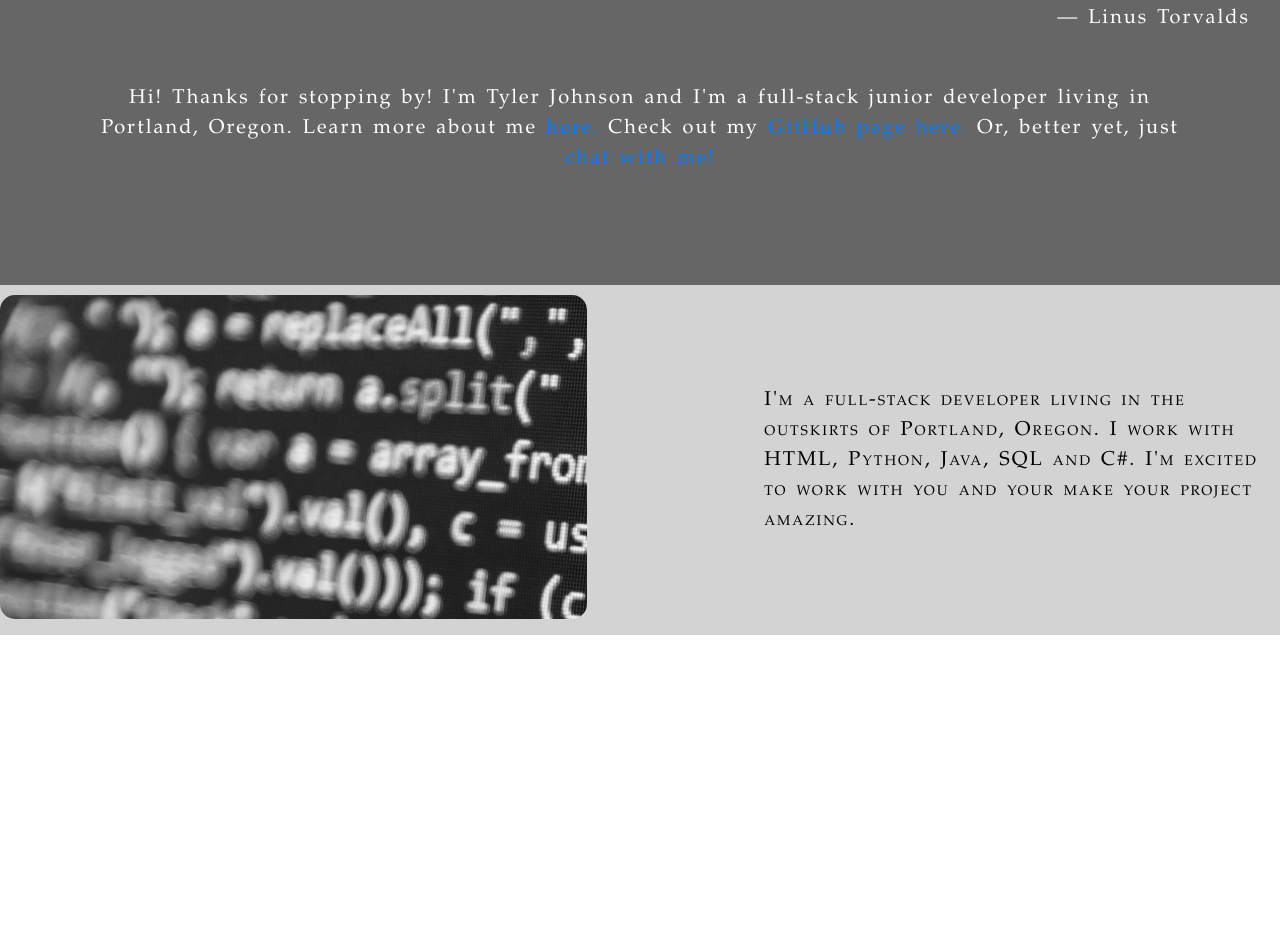
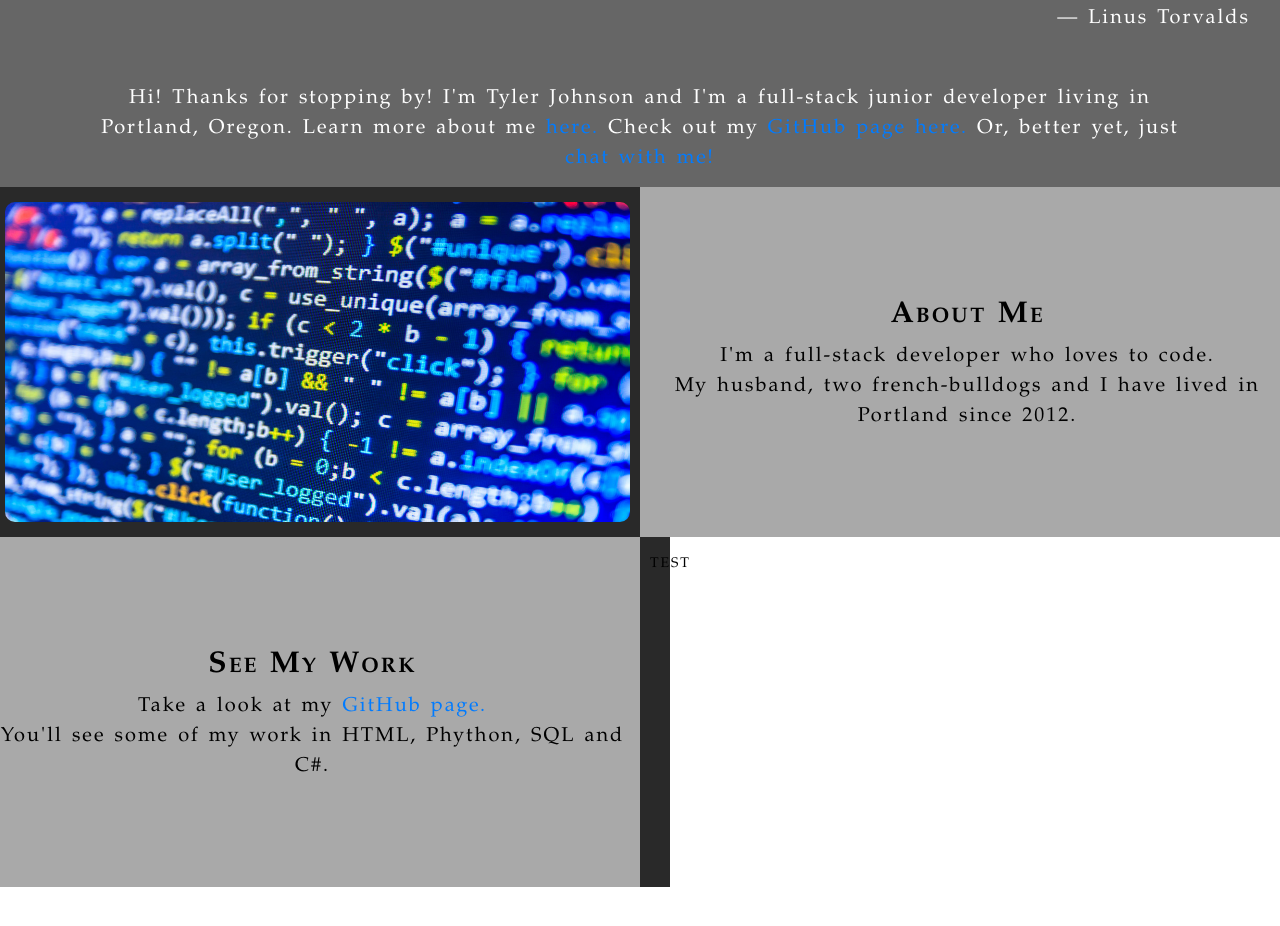
Before and after one commit to tjohnson139/Portfolio, a plain HTML site: page Index.html in a window 1280 px wide. Shown: the part 438-1364 px from the top of the page. After the commit the page ends 1325 px from the top, so only its background shows below. Drawn offline with nearby package versions, Linux system fonts and the light colour scheme.

Commit message:
about column in place

```diff
--- a/Index.html
+++ b/Index.html
@@ -20,7 +20,7 @@
     <nav class="navbar navbar-expand-lg navbar-light">
         <div class="navbar-nav">
             <a class="nav-item nav-link active" href="#home">Home</a>
-            <a class="nav-item nav-link active" href="#">About</a>
+            <a class="nav-item nav-link active" href="#about">About</a>
             <a class="nav-item nav-link active" href="https://github.com/tjohnson139" target="_blank">GitHub</a>
             <a class="nav-item nav-link active" href="#">Contact</a>
         </div>
@@ -62,22 +62,38 @@
 
     <!--ABOUT SECTION-->
 
-    <div class="about_me">
-      <div class="row">
-        <div class="col-7">
+    <div class= "row" id="about">
       <div class="col_1">
-              <img src="./images/code.jpg" alt="coding">
+        <img src="./images/code.jpg" alt="code">
       </div>
-        </div>
-        <div class="col-5">
       <div class="col_2">
+        <h2>About Me</h2>
         <p>
-              I'm a full-stack developer living in the outskirts of Portland, Oregon. I work with HTML, Python, Java, SQL and C#. I'm excited to work with you and your make your project amazing.
+          I'm a full-stack developer who loves to code.<br>
+          My husband, two french-bulldogs and I have lived in Portland since 2012.
         </p>
       </div>
     </div>
+
+    <!--/ABOUT SECTION-->
+
+    <!--GITHUB-->
+
+    <div class="row">
+      <div class="col_2">
+        <h2>See My Work</h2>
+        <p>
+          Take a look at my <a href="https://github.com/tjohnson139" target="_blank">GitHub page.</a><br>
+          You'll see some of my work in HTML, Phython, SQL and C#.
+        </p>
+      </div>
+      <div>
+       <div class="col_1">
+        <p>test</p>
        </div>
       </div>
+    </div>
+
 
     <!-- Optional JavaScript -->
     <!-- jQuery first, then Popper.js, then Bootstrap JS -->
--- a/css/style.css
+++ b/css/style.css
@@ -45,6 +45,7 @@ body {
     font-size: 30px;
     font-variant: none;
     text-align: right;
+    height: 275px;
 }
 
 .citation {
@@ -58,28 +59,47 @@ body {
 }
 
 .col_1 {
-    max-width: 80%;
-    max-height: 40%;
-    overflow: hidden;
-    margin-top: 10px;
-    filter: grayscale(100%);
-    border-radius: 15px;
-    background-color: lightgray;
-}
-
-.col_1:hover {
-    filter: grayscale(0%);
-}
-
-.about_me {
-    background-color: lightgray;
+    width: 50%;
     height: 350px;
+    background-color: rgb(41, 41, 41);
+    float: left;
+    padding: 10px;
+    display: block;
 }
 
 .col_2 {
-    max-width: 100%;
-    max-height: 50%;
-    margin-top: 100px;
+    width: 50%;
+    height: 350px;
+    background-color: darkgray;
+    float: left;
+    padding: 10px;
+    text-align: center;
+    display: block;
+    padding-top: 110px;
+}
+
+img {
+    padding: 5px;
+    width: 100%;
+    height: 330px;
+    margin-left: 5px;
+    margin-right: auto;
+    display: block;
+    border-radius: 15px;
+    overflow: hidden;
+}
+
+img:hover {
     filter: grayscale(100%);
-    background-color: lightgray;
+    transition-duration: 1.5s;
 }
+
+.col_2 h2 {
+    font-variant: small-caps;
+    font-weight: bold;
+    font-size: 30px;
+}
+
+.col_2 p {
+    font-variant: none;
+}
```
Also changed, not shown: images/github.jpg (added). Lines whose indentation alone changed are shown as unchanged.
